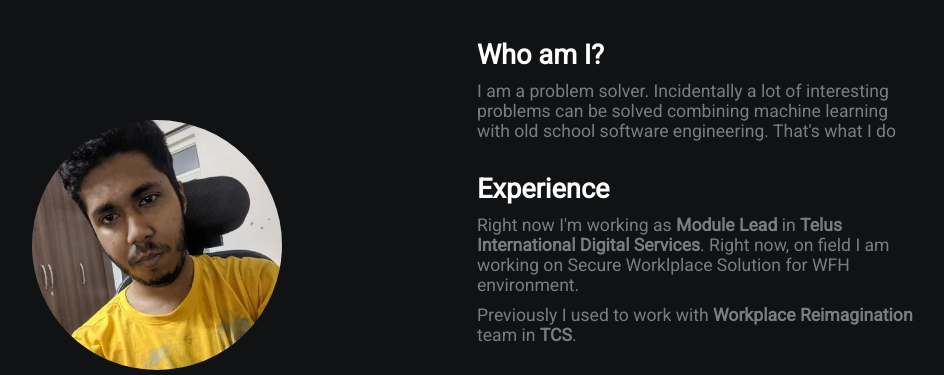
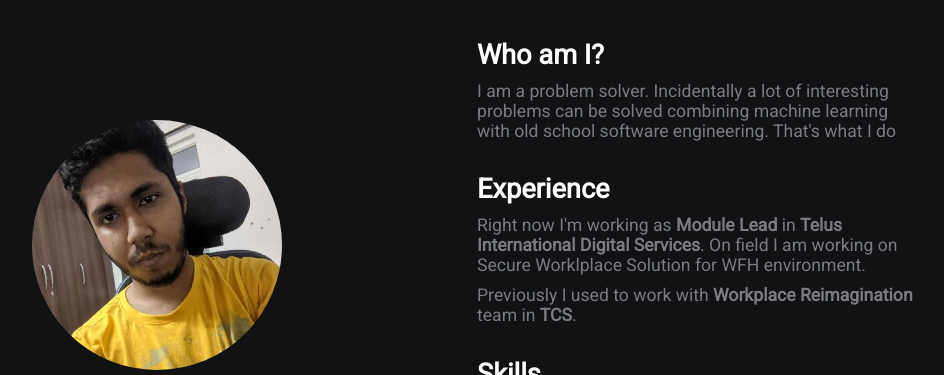
Before and after one commit to dipanjannag/dipanjannag.github.io, a plain HTML site: page index.html in a window 1280 px wide. Shown: the top 375 px of the page, without its empty margins (163-1107 px from the left). Drawn offline with Linux system fonts and the light colour scheme.

Commit message:
Corrected redundant text

```diff
--- a/index.html
+++ b/index.html
@@ -23,7 +23,7 @@
             <h2>Who am I?</h2>
             <p>I am a problem solver. Incidentally a lot of interesting problems can be solved combining machine learning with old school software engineering. That's what I do</p>
             <h2>Experience</h2>
-            <p>Right now I'm working as <b>Module Lead</b> in <b>Telus International Digital Services</b>. Right now, on field
+            <p>Right now I'm working as <b>Module Lead</b> in <b>Telus International Digital Services</b>. On field
             I am working on Secure Worklplace Solution for WFH environment.</p>
             <p>
                 Previously I used to work with <b>Workplace Reimagination</b> team in <b>TCS</b>.
```
